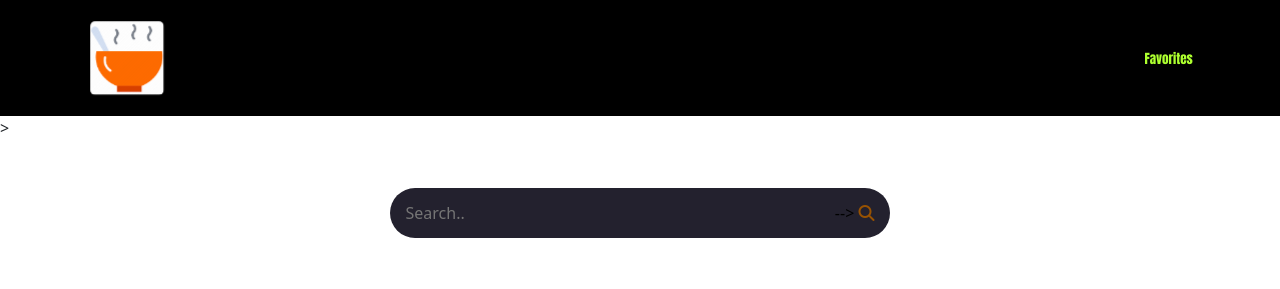
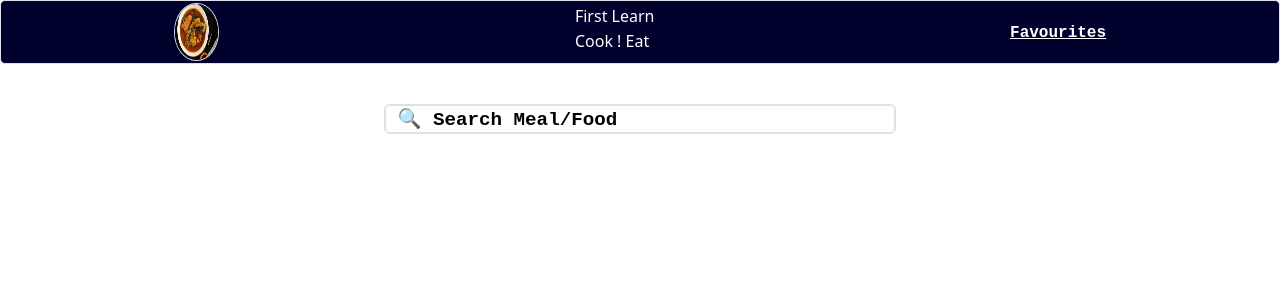
Before and after one commit to siddhardik/Meal_App_Using_API, a plain HTML site: page index.html in a window 1280 px wide. Drawn offline with nearby package versions, Linux system fonts and the light colour scheme.

Commit message:
90% done

```diff
--- a/animate.css
+++ b/animate.css
@@ -13,9 +13,7 @@
       }
 
 
-    50% {
-      transform: scale(1.1, 1.1);
-    }
+
 
     70%{
         transform: scale(0.8, 0.8);
--- a/index.html
+++ b/index.html
@@ -17,28 +17,32 @@
 </head>
 
 <body>
-  <!--navbar-->
-  <nav class="navbar d-flex">
-    <div class="container logo">
-      <a class="navbar-brand" href="index.html">
-        <img src="img/meal_app_logo.png" alt="Bootstrap" width="90" height="90">
-      </a>
+   <!-- NavBar  -->
+   <nav class="border">
+    <div class="web_logo border">
+        <a href="index.html">
+            <img src="img/meal_app_logo.jpg" alt="Meal_App_Logo">
+        </a>
 
-      <a class="nav-link heading" id="fav" href="favorite.html" onclick="showFavMealList()">Favorites</a>
+    </div>
+    <div class="slogan"> <h5 > First Learn</h5>
+    <h5>Cook ! Eat</h5> </div>
 
 
-  </nav>
+    <div class="fav_list" ><a href="favourite.html" onclick="showFavMealList()"" >Favourites</a></div>
+
+</nav>
 
 
-  <!--Input section whre serach is done-->>
-  <div class="container text-center mt-5">
 
-    <input type="text" id="search" class="searchbox" placeholder="Search.." onkeyup="showMealList()" />
-    <button type="submit" class="searchbutton"> -->
-      <i class="fa fa-search"></i>
-    </button>
 
-  </div>
+
+
+  <!-- ====Search Box =====  -->
+  <div class="search_box centre_box border">
+    <!-- <i class="search_icon fa-solid fa-magnifying-glass fa-beat-fade"></i> -->
+    <input type="text" id="search_query" placeholder=" 🔍 Search Meal/Food" class ="border" onkeyup="showMealList()" >
+     </div>
 
 
 
--- a/script.js
+++ b/script.js
@@ -1,8 +1,4 @@
 
-// const searchBtn = document.querySelector(".searchbutton");
-// const heading2 = document.getElementById('heading2')
-
-// const input = document.querySelector("#search");
 
 
 
@@ -13,6 +9,7 @@ if (localStorage.getItem("favouritesList") == null) {
 }
 
 
+const url = "https://www.themealdb.com/api/json/v1/1/search.php?s=";
 
 // it fetches meals from api and return it
 async function fetchMealsFromApi(url, value) {
@@ -24,9 +21,9 @@ async function fetchMealsFromApi(url, value) {
 //displays the searched meal
 
 function showMealList() {
-    let inputValue = document.getElementById("search").value.trim();
+    let inputValue = document.getElementById("search_query").value.trim();
     let arr = JSON.parse(localStorage.getItem("favouritesList"));
-    let url = "https://www.themealdb.com/api/json/v1/1/search.php?s=";
+
     let html = "";
     let meals = fetchMealsFromApi(url, inputValue);
     meals.then(data => {
@@ -42,12 +39,12 @@ function showMealList() {
                 }
                 if (isFav) {
                     html += `
-                <div id="card" class="card mb-3" style="width: 20rem;">
+                <div id="card" class="card mb-3 bg-white" style="width: 20rem;">
                     <img src="${element.strMealThumb}" class="card-img-top" alt="...">
                     <div class="card-body">
-                        <h5 class="card-title ">${element.strMeal}</h5>
+                        <h5 class="card-title text-info info">${element.strMeal}</h5>
                         <div class="d-flex justify-content-between mt-5">
-                            <button type="button" class="btn btn-warning" onclick="showMealDetails(${element.idMeal})">Recipe</button>
+                            <button type="button" class="btn btn-success" onclick="showMealDetails(${element.idMeal})">Details</button>
                             <button id="main${element.idMeal}" class="btn btn-outline-light active" onclick="addRemoveToFavList(${element.idMeal})" style="border-radius:50%"><i class="fa-solid fa-heart"></i></button>
                         </div>
                     </div>
@@ -55,12 +52,12 @@ function showMealList() {
                 `;
                 } else {
                     html += `
-                <div id="card" class="card mb-3" style="width: 20rem;">
+                <div id="card" class="card mb-3 bg-white" style="width: 20rem;">
                     <img src="${element.strMealThumb}" class="card-img-top" alt="...">
                     <div class="card-body">
-                        <h5 class="card-title">${element.strMeal}</h5>
+                        <h5 class="card-title text-info">${element.strMeal}</h5>
                         <div class="d-flex justify-content-between mt-5">
-                            <button type="button" class="btn btn-warning" onclick="showMealDetails(${element.idMeal})">Recipe</button>
+                            <button type="button" class="btn btn-success" onclick="showMealDetails(${element.idMeal})">Details</button>
                             <button id="main${element.idMeal}" class="btn btn-outline-light bg-sucess" onclick="addRemoveToFavList(${element.idMeal})" style="border-radius:50%"><i class="fa-solid fa-heart"></i></button>
                         </div>
                     </div>
@@ -106,7 +103,7 @@ async function showMealDetails(id) {
                     <div id="heading" class="text-center">
 
                     </div>
-                    <h2 class="card-title" id="heading2">${data.meals[0].strMeal}</h2>
+                    <h2 class="card-title text-info" id="heading2">${data.meals[0].strMeal}</h2>
                     <p id="category">Category : ${data.meals[0].strCategory}</p>
                     <p d="area">Area : ${data.meals[0].strArea}</p>
 
@@ -114,7 +111,7 @@ async function showMealDetails(id) {
                     <h5>Instruction :</h5>
                     <p class="card-text" id="recipe-intro">
                         ${data.meals[0].strInstructions}</p>
-                    <a href="${data.meals[0].strYoutube}"  target="_blank" class="btn btn-warning">Video</a>
+                    <a href="${data.meals[0].strYoutube}"  target="_blank" class="btn btn-success">Video</a>
 
 
                 </div>
@@ -159,9 +156,9 @@ async function showFavMealList() {
                 <div id="card" class="card mb-3 m-2" style="width: 20rem;">
                     <img src="${data.meals[0].strMealThumb}" class="card-img-top" alt="...">
                     <div class="card-body">
-                        <h5 class="card-title">${data.meals[0].strMeal}</h5>
+                        <h5 class="card-title text-info">${data.meals[0].strMeal}</h5>
                         <div class="d-flex justify-content-between mt-5">
-                            <button type="button" class="btn btn-warning" onclick="showFavMealDetails(${data.meals[0].idMeal})">Recipe</button>
+                            <button type="button" class="btn btn-success" onclick="showFavMealDetails(${data.meals[0].idMeal})">Details</button>
                             <button id="main${data.meals[0].idMeal}" class="btn btn-outline-light" onclick="addRemoveToFavList(${data.meals[0].idMeal})" style="border-radius:50%"><i class="fa fa-trash" aria-hidden="true"></i>
                             </button>
                         </div>
@@ -181,7 +178,7 @@ async function showFavMealDetails(id) {
     await fetchMealsFromApi(url, id).then(data => {
         html += `
 
-    <div class="container py-3">
+    <div class="container meal_detail py-3">
     <div class="card card p-lg-5 p-md-2">
         <div class="row ">
             <div class="col-md-4  align-self-center">
@@ -192,15 +189,15 @@ async function showFavMealDetails(id) {
                     <div id="heading" class="text-center">
 
                     </div>
-                    <h2 class="card-title" id="heading2">${data.meals[0].strMeal}</h2>
-                    <p id="category">Category : ${data.meals[0].strCategory}</p>
-                    <p d="area">Area : ${data.meals[0].strArea}</p>
+                    <h2 class="card-title meal_detail_text  text-info" id="heading2">${data.meals[0].strMeal}</h2>
+                    <p id="category" class="meal_detail_text" >Category : ${data.meals[0].strCategory}</p>
+                    <p id="area" class="meal_detail_text">Area : ${data.meals[0].strArea}</p>
 
 
                     <h5>Instruction :</h5>
-                    <p class="card-text" id="recipe-intro">
+                    <p class="card-text meal_detail_text" id="recipe-intro">
                         ${data.meals[0].strInstructions}</p>
-                    <a href="${data.meals[0].strYoutube}"  target="_blank" class="btn btn-warning">Video</a>
+                    <a href="${data.meals[0].strYoutube}"  target="_blank" class="btn btn-success">Video</a>
                 </div>
             </div>
 
--- a/style.css
+++ b/style.css
@@ -1,6 +1,3 @@
-@import url('https://fonts.googleapis.com/css2?family=Anton&display=swap');
-@import url('https://fonts.googleapis.com/css2?family=Anton&family=Rubik:wght@300&display=swap');
-
 
 * {
 
@@ -9,9 +6,26 @@
     box-sizing: border-box;
 }
 
+/* User Defined Class  */
+
+.border{
+    border:1px solid white;
+    border-radius: 5px;
+}
+
+/* centre the text  */
+.centre_text{
+    text-align: centre;
+    font-family: 'Chivo Mono', monospace;
+}
+
+.centre_box{
+    margin :auto;
+}
+
 
 body {
-    background-color: #d4d2e2;
+    background-color: #574abb;
 }
 
 .navbar {
@@ -21,57 +35,104 @@ body {
     border-radius: 50%;
 }
 
-#fav {
-    color:greenyellow;
-    animation: zoom-in-zoom-out 3s ease-in-out infinite;
+
+
+
+
+
+
+
+
+a{
+    text-decoration: none;
+}
+:root{
+    --bgc:#00002c;
+}
+
+body{
+    background-color: var(--bgc);
+}
+
+/* User Defined Class  */
+
+.border{
+    border:1px solid white;
+    border-radius: 5px;
+}
+
+/* centre the text  */
+.centre_text{
+    text-align: centre;
+    font-family: 'Chivo Mono', monospace;
+}
+
+.centre_box{
+    margin :auto;
 }
 
 
 
-.navbar-brand{
-    border-radius: 50%;
-    animation: zoom-in-zoom-out 3s ease-in-out infinite;
+/* Navbar Design */
+
+nav{
+   background-color: var(--bgc);
+    width:100%;
+    height:8vh;
+    display:flex;
+    justify-content: space-around;
+    /* To Centre verically items  */
+    align-items: center;
+
+
 }
 
-img{
-    border-radius: 6px;
+/* web_logo Style  */
+.web_logo{
+    height:95%;
+    width:45px;
+
+    border-radius: 50%;
+}
+.web_logo img{
+    height:100%;
+    width:100%;
+    border-radius: 50%;
+
 }
 
-.searchbox {
-    margin: 0;
-    width: 40%;
-    border-top-left-radius: 25px;
-    border-bottom-left-radius: 25px;
-    padding: .8rem 2rem .8rem 1rem;
-    outline: none;
-    border: none;
-    background-color: #23212E;
-    color: rgb(214, 91, 91);
+img:hover{
+    scale:1.06;
 }
 
-.searchbutton {
-    text-align: center;
-    outline: none;
-    border: none;
-    background-color: #23212E;
-    margin: 0;
-    border-top-right-radius: 25px;
-    border-bottom-right-radius: 25px;
-    padding: .8rem 1rem;
-    margin-left: -1.9%;
+.slogan{
+
+animation: zoom-in-zoom-out 3s ease-in-out infinite;
+/* The animation has both a slow start and a slow end */
+/* animation: zoom-in-zoom-out 3s ease-in-out 10; */
+/* animation-iteration-count: 2; 2=> times played infinite => infinite times played  */
+color:white;
 }
 
-i {
-    color: #975202;
+
+.fav_list a,h1{
+    color:white;
+    /* When any erroe occured to load go0gle font */
+    font-family:'Courier New', Courier, monospace;
+
+    font-family: 'Chivo Mono', monospace;
+    font-weight: 900;
 }
 
-/* .image-info{
-    height: 40%
+.fav_list:hover{
+    scale: 1.2;
 }
 
-.image-info img{
-    height: 100%;
-} */
+
+
+
+
+
 
 .recipe-list {
     margin: auto;
@@ -99,15 +160,7 @@ i {
     align-items: center;
 }
 
-#heading2 {
-    font-family: 'Anton', sans-serif;
-    font-size: 3rem;
-    background: rgb(241, 161, 49);
-    background: linear-gradient(90deg, rgba(241, 161, 49, 1) 1%, rgba(244, 149, 44, 1) 30%, rgba(250, 197, 63, 1) 66%);
-    -webkit-background-clip: text;
-    background-clip: text;
-    -webkit-text-fill-color: transparent;
-}
+
 
 .heading{
     font-family: 'Anton', sans-serif;
@@ -118,3 +171,60 @@ i {
     word-spacing: 0.3rem;
 
 }
+
+.btn-success:hover{
+ transform: scale(1.2);
+}
+
+.fa-heart{
+    color:var(--bgc);
+}
+
+
+
+.meal_detail_text {
+    color: black !important;
+}
+
+
+/* ===== search_box  =======  */
+.search_box{
+    background-color: white;
+ margin-top:5vh;
+ height:30px;
+ width:40vw;
+ min-width:220px;
+ display:flex;
+ /* justify-content:space-between; */
+ align-items: center;
+
+
+}
+
+.search_icon{
+ font-size: x-large;
+}
+
+
+.search_box input{
+    width:30vw;
+    min-width: 180px;
+    height:100%;
+    flex-grow:1;
+
+}
+
+input::placeholder {
+    color:black;
+    font-family: 'Chivo Mono', monospace;
+    font-weight: 900;
+    font-size:larger;
+}
+
+
+
+/* ======= */
+
+.web_logo{
+    border-radius: 50%;
+}
```
Also changed, not shown: favourite.html (added, +62 -0 lines), img/meal_app_logo.jpg (added).
